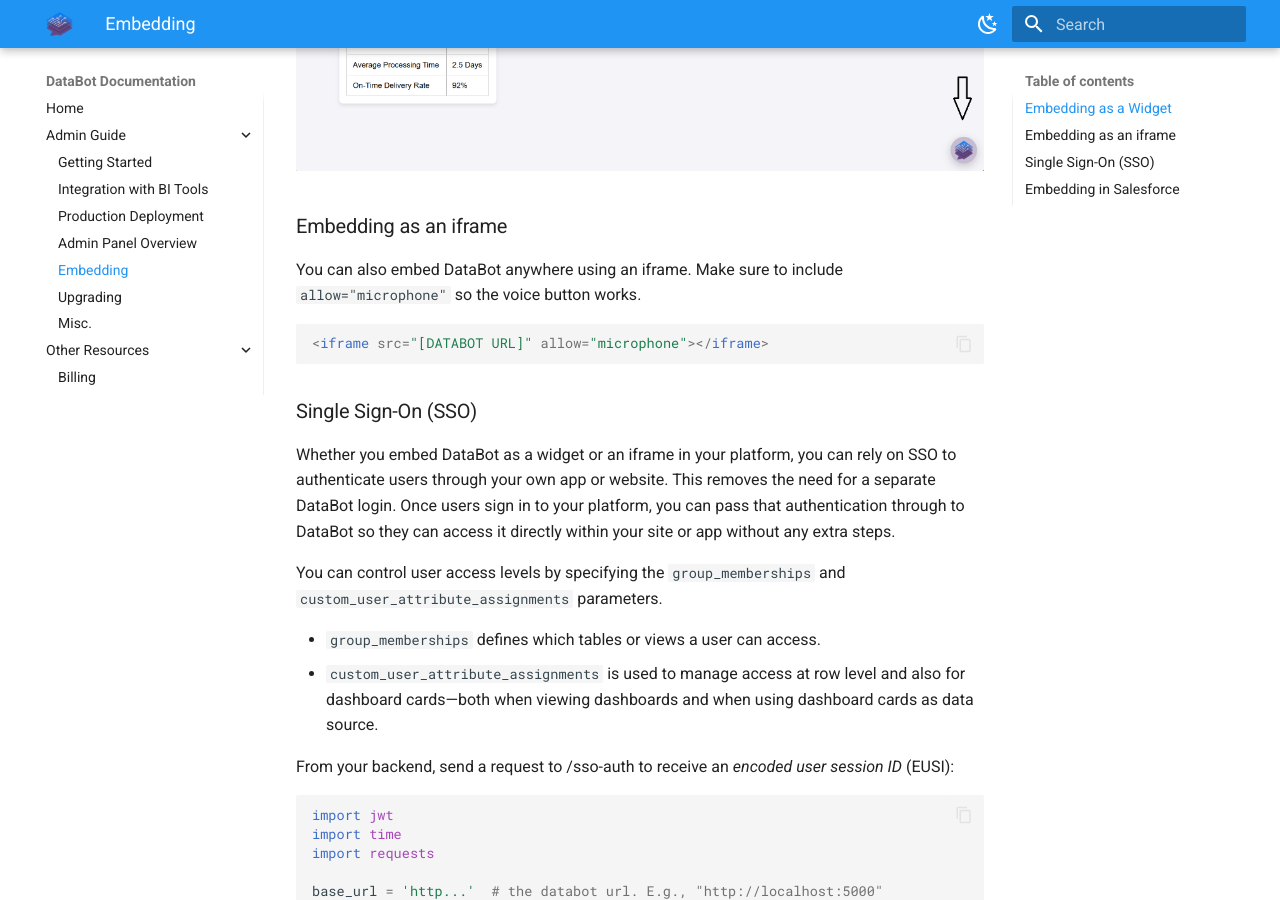
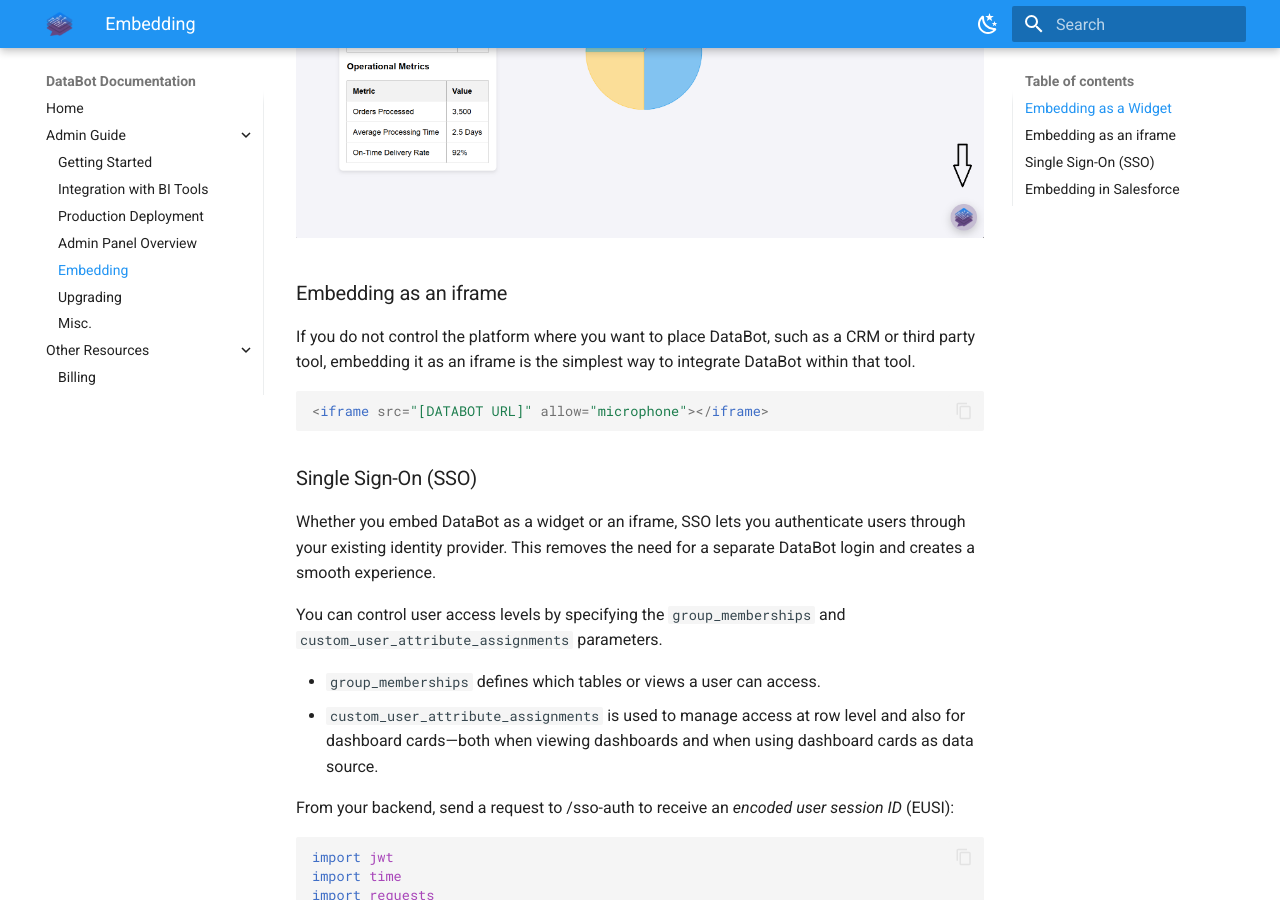
Before and after one commit to Intellimenta/DataBot, an MkDocs documentation site: the page built from docs/admin_guide/embedding.md, in a window 1280 px wide and 900 px high, scrolled down 895 px. Built offline with MkDocs 1.6.1 and Material for MkDocs 9.7.7, drawn with Linux system fonts in a browser that asks for light colours; some of the changed text lies outside the part shown.

Commit message:
update docs

````diff
--- a/docs/admin_guide/embedding.md
+++ b/docs/admin_guide/embedding.md
@@ -3,6 +3,8 @@
 In addition to using DataBot in a dedicated webpage—either with just the chatbot or [with both the chatbot and dashboards](./admin_panel_overview.md#bi-integration)—you can also embed it directly into your own website or application, as follows:
 
 ### Embedding as a Widget
+If you control the platform where you want to place DataBot, adding it as a widget is the most seamless option. It delivers a native feel and integrates directly with your environment.
+
 - Download `datbot-widget.js` from [here](http://intellimenta.com/files/databot-widget.js).
 - Optionally modify it by changing colors, etc.
 - Include the following code snippet in the frontend of your app or website.
@@ -18,14 +20,14 @@
 ![DataBot Embedding as a Widget](../assets/widget.png)
 
 ### Embedding as an iframe
+If you do not control the platform where you want to place DataBot, such as a CRM or third party tool, embedding it as an iframe is the simplest way to integrate DataBot within that tool.
 
-You can also embed DataBot anywhere using an iframe. Make sure to include `allow="microphone"` so the voice button works.
 ```html
 <iframe src="[DATABOT URL]" allow="microphone"></iframe>
 ```
 
 ### Single Sign-On (SSO)
-Whether you embed DataBot as a widget or an iframe in your platform, you can rely on SSO to authenticate users through your own app or website. This removes the need for a separate DataBot login. Once users sign in to your platform, you can pass that authentication through to DataBot so they can access it directly within your site or app without any extra steps.
+Whether you embed DataBot as a widget or an iframe, SSO lets you authenticate users through your existing identity provider. This removes the need for a separate DataBot login and creates a smooth experience.
 
 You can control user access levels by specifying the `group_memberships` and `custom_user_attribute_assignments` parameters.
 
````
